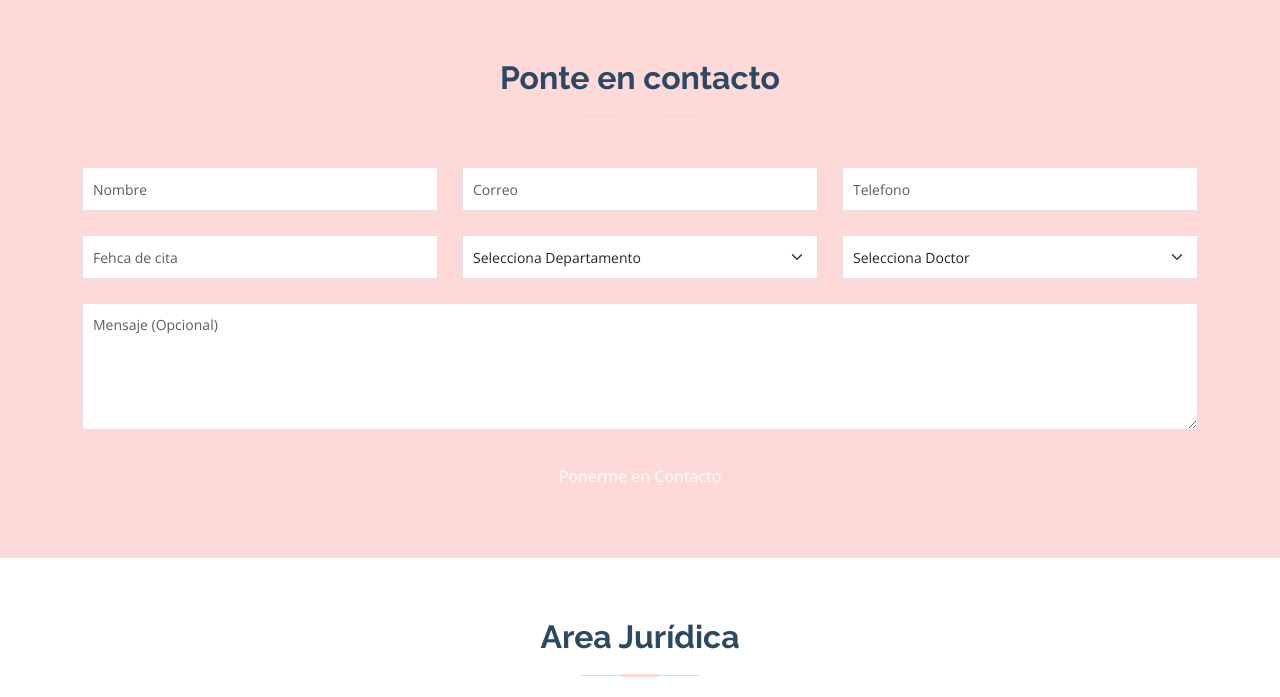
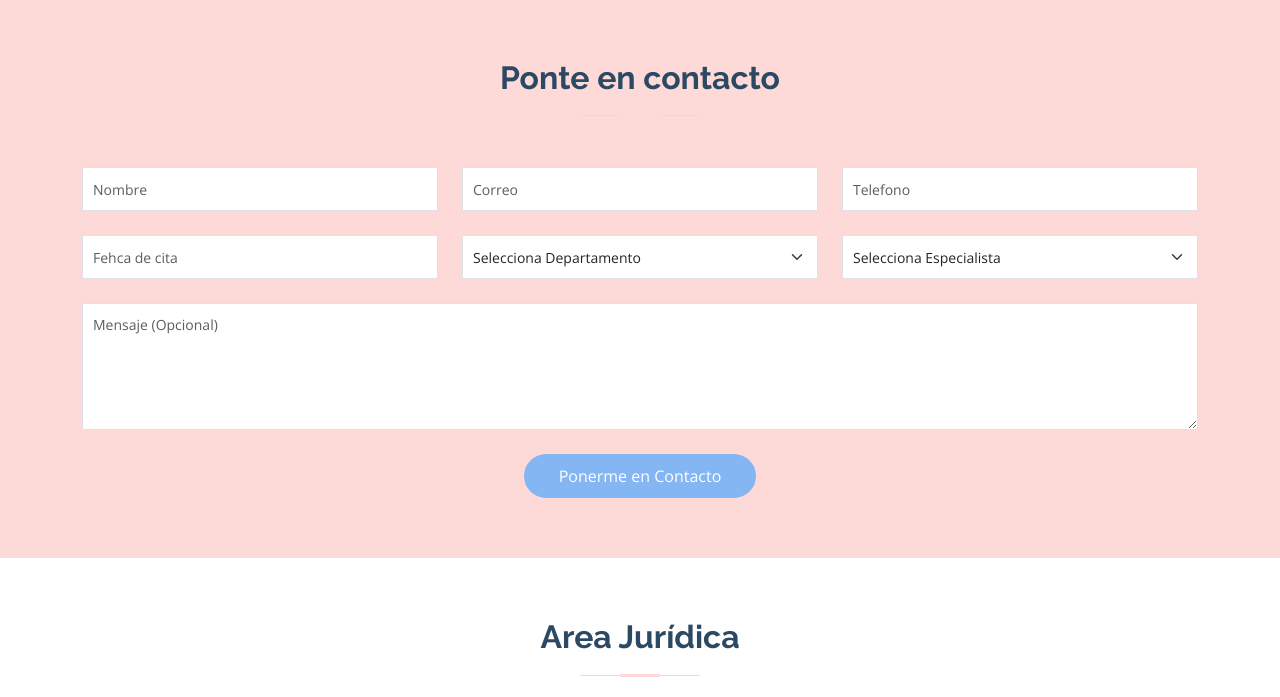
Before and after one commit to xavismith91/renacer, a PHP site: page / in a window 1280 px wide. Shown: the part 2720-3417 px from the top of the page. Run offline with PHP 8.4, Linux system fonts and the light colour scheme.

Commit message:
formandbackgorund

```diff
--- a/assets/css/style.css
+++ b/assets/css/style.css
@@ -1075,7 +1075,7 @@ section {
 }
 
 .appointment .php-email-form button[type=submit] {
-  background: #fddad8;
+  background: #84b6f4;
   border: 0;
   padding: 10px 35px;
   color: #fff;
@@ -1084,7 +1084,7 @@ section {
 }
 
 .appointment .php-email-form button[type=submit]:hover {
-  background: #fddad8;
+  background: #1977cc;
 }
 
 /*--------------------------------------------------------------
--- a/index.html
+++ b/index.html
@@ -297,41 +297,40 @@
           <!-- <p>Magnam dolores commodi suscipit. Necessitatibus eius consequatur ex aliquid fuga eum quidem. Sit sint consectetur velit. Quisquam quos quisquam cupiditate. Et nemo qui impedit suscipit alias ea. Quia fugiat sit in iste officiis commodi quidem hic quas.</p> -->
         </div>
 
-        <form action="forms/appointment.php" method="post" role="form" class="php-email-form">
+        <form action="forms/contact.php" method="post" role="form" class="php-email-form">
           <div class="row">
             <div class="col-md-4 form-group">
-              <input type="text" name="name" class="form-control" id="name" placeholder="Nombre" data-rule="minlen:4" data-msg="Please enter at least 4 chars">
+              <input type="text" name="nombre" class="form-control" id="name" placeholder="Nombre" data-rule="minlen:4" data-msg="Please enter at least 4 chars">
               <div class="validate"></div>
             </div>
             <div class="col-md-4 form-group mt-3 mt-md-0">
-              <input type="email" class="form-control" name="email" id="email" placeholder="Correo" data-rule="email" data-msg="Please enter a valid email">
+              <input type="email" class="form-control" name="correo" id="email" placeholder="Correo" data-rule="email" data-msg="Please enter a valid email">
               <div class="validate"></div>
             </div>
             <div class="col-md-4 form-group mt-3 mt-md-0">
-              <input type="tel" class="form-control" name="phone" id="phone" placeholder="Telefono" data-rule="minlen:4" data-msg="Please enter at least 4 chars">
+              <input type="tel" class="form-control" name="telefono" id="phone" placeholder="Telefono" data-rule="minlen:4" data-msg="Please enter at least 4 chars">
               <div class="validate"></div>
             </div>
           </div>
           <div class="row">
             <div class="col-md-4 form-group mt-3">
-              <input type="datetime" name="date" class="form-control datepicker" id="date" placeholder="Fehca de cita" data-rule="minlen:4" data-msg="Please enter at least 4 chars">
+              <input type="datetime" name="fecha" class="form-control datepicker" id="date" placeholder="Fehca de cita" data-rule="minlen:4" data-msg="Por favor ingrese solamente 4 caractéres">
               <div class="validate"></div>
             </div>
             <div class="col-md-4 form-group mt-3">
               <select name="department" id="department" class="form-select">
                 <option value="">Selecciona Departamento</option>
-                <option value="Department 1">Departmento 1</option>
-                <option value="Department 2">Departmento 2</option>
-                <option value="Department 3">Departmento 3</option>
+                <option value="Department 1">Departmento de Psicología</option>
+                <option value="Department 2">Departmento Jurídico</option>
               </select>
               <div class="validate"></div>
             </div>
             <div class="col-md-4 form-group mt-3">
               <select name="doctor" id="doctor" class="form-select">
-                <option value="">Selecciona Doctor</option>
-                <option value="Doctor 1">Doctor 1</option>
-                <option value="Doctor 2">Doctor 2</option>
-                <option value="Doctor 3">Doctor 3</option>
+                <option value="">Selecciona Especialista</option>
+                <option value="Doctor 1">Lic. Esteffany Escalante</option>
+                <option value="Doctor 2">Lic. Romina Contreras</option>
+                <option value="Doctor 3">Lic. Paulina Bustamante</option>
               </select>
               <div class="validate"></div>
             </div>
@@ -342,9 +341,9 @@
             <div class="validate"></div>
           </div>
           <div class="mb-3">
-            <div class="loading">Loading</div>
+            <div class="loading">Procesando</div>
             <div class="error-message"></div>
-            <div class="sent-message">Your appointment request has been sent successfully. Thank you!</div>
+            <div class="sent-message">Tu solicitud ha sido enviada exitosamente. Te contactaremos a la brevedad.</div>
           </div>
           <div class="text-center"><button type="submit">Ponerme en Contacto</button></div>
         </form>
```
Also changed, not shown: forms/contact.php (+9 -6 lines).
